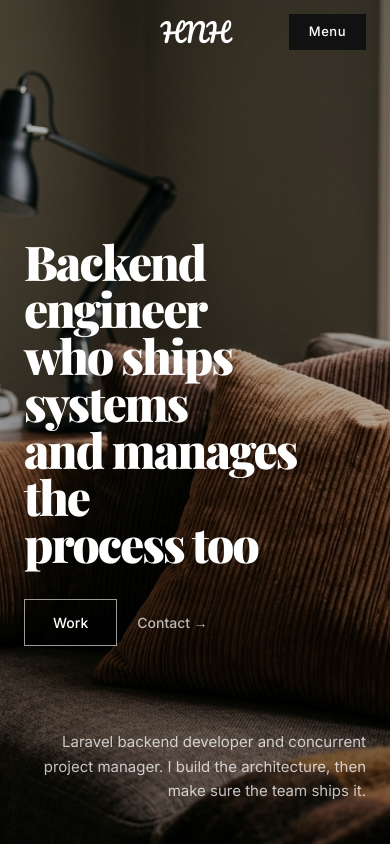
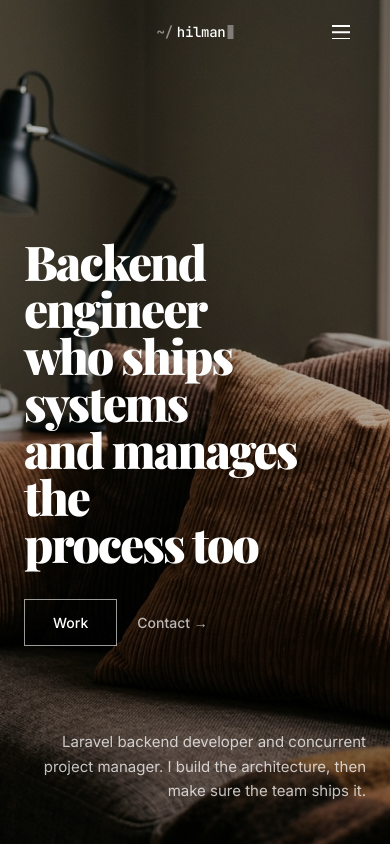
Before and after one commit to kaz-hero123/hilman-portfolio, a Next.js app: page / in a window 390 px wide. Shown: the top 844 px of the page. Built offline with nearby package versions, Linux system fonts and the light colour scheme.

Commit message:
style(nav): implement frosted glass and professional active states

```diff
--- a/src/components/Nav.tsx
+++ b/src/components/Nav.tsx
@@ -1,6 +1,6 @@
 'use client'
 
-import { useState, useEffect, useRef } from 'react'
+import { useState, useEffect, useRef, useCallback } from 'react'
 import { ChevronDown } from 'lucide-react'
 import { motion, AnimatePresence } from 'framer-motion'
 import { cn } from '@/lib/utils'
@@ -19,6 +19,36 @@ const serviceItems = [
   { label: 'Project Management', href: '#craft' },
 ]
 
+// Sections for active indicator
+const sectionIds = ['hero', 'about', 'work', 'craft', 'history', 'testimonials', 'contact']
+
+// ─── Hamburger Icon ──────────────────────────────────────────────────────────
+
+function HamburgerIcon({ open }: { open: boolean }) {
+  return (
+    <div className="relative w-[18px] h-[14px]">
+      <span
+        className={cn(
+          'absolute left-0 w-full h-[1.5px] bg-current transition-all duration-300 ease-[cubic-bezier(0.22,1,0.36,1)]',
+          open ? 'top-1/2 -translate-y-1/2 rotate-45' : 'top-0'
+        )}
+      />
+      <span
+        className={cn(
+          'absolute left-0 top-1/2 -translate-y-1/2 w-full h-[1.5px] bg-current transition-opacity duration-200',
+          open ? 'opacity-0' : 'opacity-100'
+        )}
+      />
+      <span
+        className={cn(
+          'absolute left-0 w-full h-[1.5px] bg-current transition-all duration-300 ease-[cubic-bezier(0.22,1,0.36,1)]',
+          open ? 'top-1/2 -translate-y-1/2 -rotate-45' : 'bottom-0'
+        )}
+      />
+    </div>
+  )
+}
+
 // ─── Component ───────────────────────────────────────────────────────────────
 
 export function Nav() {
@@ -26,6 +56,7 @@ export function Nav() {
   const [menuOpen, setMenuOpen] = useState(false)
   const [servicesOpen, setServicesOpen] = useState(false)
   const [heroHeight, setHeroHeight] = useState(0)
+  const [activeSection, setActiveSection] = useState('hero')
   const servicesRef = useRef<HTMLDivElement>(null)
 
   // Measure hero for color-flip threshold
@@ -45,6 +76,27 @@ export function Nav() {
     onScroll()
     return () => window.removeEventListener('scroll', onScroll)
   }, [heroHeight])
+
+  // Track active section via IntersectionObserver
+  useEffect(() => {
+    const observer = new IntersectionObserver(
+      (entries) => {
+        entries.forEach((entry) => {
+          if (entry.isIntersecting) {
+            setActiveSection(entry.target.id)
+          }
+        })
+      },
+      { rootMargin: '-40% 0px -55% 0px' }
+    )
+
+    sectionIds.forEach((id) => {
+      const el = document.getElementById(id)
+      if (el) observer.observe(el)
+    })
+
+    return () => observer.disconnect()
+  }, [])
 
   // Close mobile menu above md breakpoint
   useEffect(() => {
@@ -72,12 +124,18 @@ export function Nav() {
     return () => document.removeEventListener('mousedown', handler)
   }, [])
 
-  const closeAll = () => {
+  const closeAll = useCallback(() => {
     setMenuOpen(false)
     setServicesOpen(false)
-  }
+  }, [])
 
   const onHero = !scrolled
+
+  // Check if a nav link is "active"
+  const isActive = (href: string) => {
+    const id = href.replace('#', '')
+    return activeSection === id
+  }
 
   return (
     <>
@@ -86,7 +144,7 @@ export function Nav() {
         className={cn(
           'fixed top-0 left-0 right-0 z-50 transition-all duration-300',
           scrolled
-            ? 'bg-white/95 backdrop-blur-sm border-b border-ash'
+            ? 'bg-white/95 backdrop-blur-sm border-b border-ash shadow-[0_1px_0_0_rgba(0,0,0,0.06)]'
             : 'bg-transparent'
         )}
       >
@@ -97,23 +155,34 @@ export function Nav() {
           {/* ── Left: nav links + services dropdown ──────────────────── */}
           <ul className="hidden md:flex items-center gap-8" role="list">
             {navLinks.map((link) => (
-              <li key={link.href}>
+              <li key={link.label}>
                 <a
                   href={link.href}
                   onClick={closeAll}
                   className={cn(
-                    'font-body text-[15px] font-normal tracking-wide transition-colors duration-200 focus-ring link-draw',
+                    'relative font-body text-[15px] font-normal tracking-wide transition-colors duration-200 focus-ring link-draw',
                     onHero
                       ? 'text-white/90 hover:text-white'
-                      : 'text-ink hover:text-ink/60'
+                      : 'text-ink hover:text-ink/60',
+                    isActive(link.href) && !onHero && 'text-accent'
                   )}
                 >
                   {link.label}
+                  {isActive(link.href) && (
+                    <motion.span
+                      layoutId="nav-active"
+                      className={cn(
+                        'absolute -bottom-1.5 left-1/2 -translate-x-1/2 w-1 h-1 rounded-full',
+                        onHero ? 'bg-white' : 'bg-accent'
+                      )}
+                      transition={{ duration: 0.3, ease: [0.22, 1, 0.36, 1] }}
+                    />
+                  )}
                 </a>
               </li>
             ))}
 
-            {/* Services dropdown */}
+            {/* Skills dropdown */}
             <li>
               <div ref={servicesRef} className="relative">
                 <button
@@ -146,15 +215,15 @@ export function Nav() {
                       animate={{ opacity: 1, y: 0 }}
                       exit={{ opacity: 0, y: -6 }}
                       transition={{ duration: 0.15, ease: 'easeOut' }}
-                      className="absolute top-full left-0 mt-2 bg-white border border-ink min-w-[185px]"
+                      className="absolute top-full left-0 mt-2 bg-white/90 backdrop-blur-md border border-ash shadow-sm min-w-[185px] overflow-hidden"
                     >
                       <ul className="py-2.5" role="list">
                         {serviceItems.map((item) => (
-                          <li key={item.href}>
+                          <li key={item.label}>
                             <a
                               href={item.href}
                               onClick={closeAll}
-                              className="block px-5 py-2.5 font-body text-[14px] text-ink hover:text-ink/50 transition-colors duration-150"
+                              className="block px-5 py-2.5 font-body text-[14px] text-ink hover:text-accent hover:bg-accent-light/50 transition-colors duration-150"
                             >
                               {item.label}
                             </a>
@@ -168,31 +237,52 @@ export function Nav() {
             </li>
           </ul>
 
-          {/* ── Center: Logo — script font, absolutely centred ────────── */}
+          {/* ── Center: Logo — monospace developer font ─────────────────── */}
           <a
             href="#hero"
             onClick={closeAll}
             className={cn(
-              'absolute left-1/2 -translate-x-1/2 font-script text-[26px] leading-none transition-colors duration-200 focus-ring',
+              'absolute left-1/2 -translate-x-1/2 font-mono text-[14px] font-medium tracking-tight transition-colors duration-200 focus-ring flex items-center',
               onHero
                 ? 'text-white hover:text-white/75'
                 : 'text-ink hover:text-ink/60'
             )}
           >
-            HNH
+            <span className={cn('mr-1 transition-colors', onHero ? 'text-white/50' : 'text-ink/40')}>~/</span>
+            hilman
+            <span className={cn('w-1.5 h-3.5 animate-pulse ml-[2px]', onHero ? 'bg-white/70' : 'bg-accent')} />
           </a>
 
-          {/* ── Right: Menu button — solid black pill ─────────────────── */}
-          <div className="ml-auto">
+          {/* ── Right: Hire Me (desktop) + Hamburger (mobile) ──────────── */}
+          <div className="ml-auto flex items-center gap-3">
+            {/* Desktop CTA */}
+            <a
+              href="mailto:hilmannidal@gmail.com"
+              className={cn(
+                'hidden md:inline-flex items-center font-mono text-[12px] font-medium tracking-wide px-4 py-2 border transition-all duration-200 focus-ring',
+                onHero
+                  ? 'border-white/30 text-white hover:border-white hover:bg-white/10'
+                  : 'border-ink text-ink hover:bg-ink hover:text-white'
+              )}
+            >
+              Hire me
+            </a>
+
+            {/* Mobile hamburger — hidden on desktop */}
             <button
               type="button"
               aria-label={menuOpen ? 'Close menu' : 'Open menu'}
               aria-expanded={menuOpen}
               aria-controls="mobile-menu"
               onClick={() => setMenuOpen((v) => !v)}
-              className="font-body text-[13px] font-medium tracking-wide px-5 py-2 bg-ink text-white hover:bg-ink/80 transition-colors duration-200 focus-ring"
+              className={cn(
+                'md:hidden flex items-center gap-2.5 font-mono text-[12px] font-medium tracking-wide px-4 py-2.5 transition-colors duration-200 focus-ring',
+                onHero
+                  ? 'text-white hover:text-white/75'
+                  : 'text-ink hover:text-ink/60'
+              )}
             >
-              {menuOpen ? 'Close' : 'Menu'}
+              <HamburgerIcon open={menuOpen} />
             </button>
           </div>
         </nav>
@@ -225,13 +315,13 @@ export function Nav() {
               animate={{ y: 0, opacity: 1 }}
               exit={{ y: -12, opacity: 0 }}
               transition={{ duration: 0.22, ease: [0.25, 0.46, 0.45, 0.94] }}
-              className="absolute top-16 left-0 right-0 bg-white border-b border-ash"
+              className="absolute top-16 left-0 right-0 bg-white/95 backdrop-blur-md border-b border-ash shadow-sm"
             >
               <div className="max-w-[1400px] mx-auto px-6 md:px-12 lg:px-20">
                 <ul className="py-6 space-y-0" role="list">
                   {navLinks.map((link, i) => (
                     <motion.li
-                      key={link.href}
+                      key={link.label}
                       initial={{ opacity: 0, x: -10 }}
                       animate={{ opacity: 1, x: 0 }}
                       transition={{ delay: 0.04 * i, duration: 0.2 }}
@@ -239,7 +329,10 @@ export function Nav() {
                       <a
                         href={link.href}
                         onClick={closeAll}
-                        className="block font-body text-[17px] text-ink hover:text-ink/50 py-3.5 border-b border-ash transition-colors focus-ring"
+                        className={cn(
+                          'block font-body text-[17px] text-ink hover:text-accent py-3.5 border-b border-ash transition-colors focus-ring',
+                          isActive(link.href) && 'text-accent'
+                        )}
                       >
                         {link.label}
                       </a>
@@ -256,11 +349,11 @@ export function Nav() {
                     </span>
                     <ul className="pl-5 pb-1 pt-1 space-y-0">
                       {serviceItems.map((item) => (
-                        <li key={item.href}>
+                        <li key={item.label}>
                           <a
                             href={item.href}
                             onClick={closeAll}
-                            className="block font-body text-[14px] text-dim hover:text-ink py-2 transition-colors focus-ring"
+                            className="block font-body text-[14px] text-dim hover:text-accent py-2 transition-colors focus-ring"
                           >
                             {item.label}
                           </a>
```
